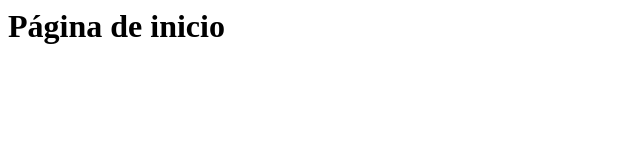
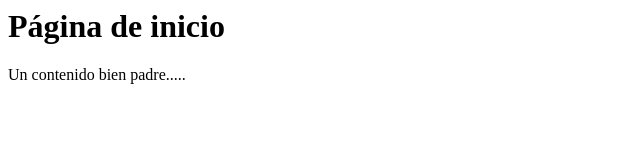
Before and after one commit to jaime0720/prueba-control-versiones, a plain HTML site: page index.html in a window 1280 px wide. Shown: the whole page, without its empty margins (0-640 px from the left). Drawn offline with Linux system fonts and the light colour scheme.

Commit message:
Update index.html
Modificación desde el sitio de github

```diff
--- a/index.html
+++ b/index.html
@@ -4,5 +4,8 @@
     </head>
     <body>
         <h1>Página de inicio</h1>
+        <p>
+            Un contenido bien padre.....
+        </p>
     </body>
 </html>
```
